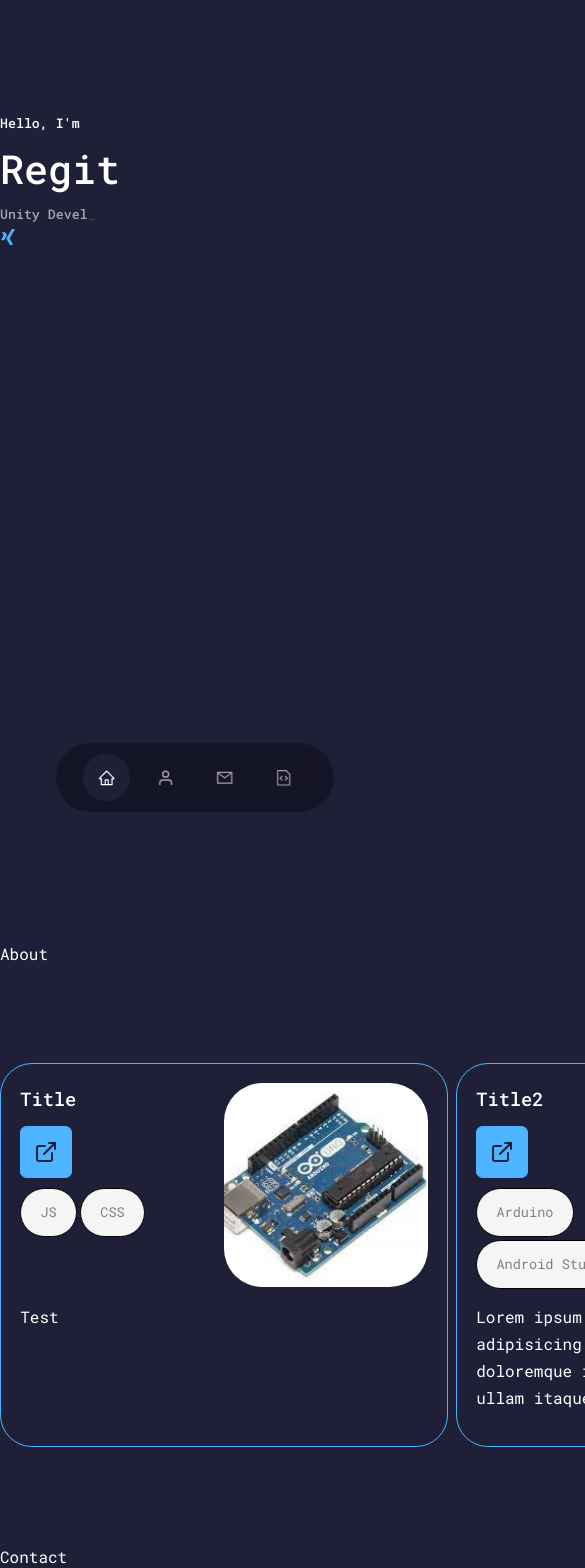
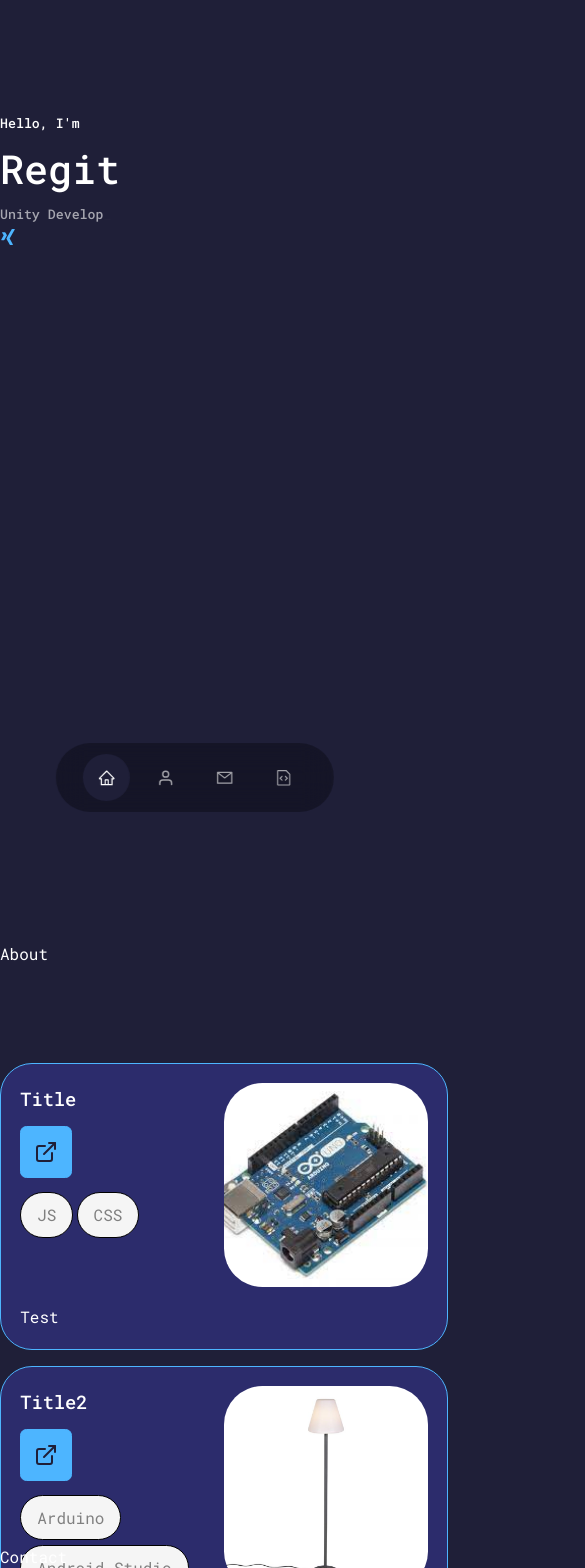
Before and after one commit to RegitGit/react-portfolio, a React (Create React App) app: page / in a window 390 px wide. Shown: the top 1568 px of the page, 585 px wide, since content can reach past the window. Built offline with nearby package versions, Linux system fonts and the light colour scheme.

Commit message:
Some css changes projects

```diff
--- a/src/components/projects/projects.css
+++ b/src/components/projects/projects.css
@@ -14,6 +14,13 @@
     padding: 1.2rem;
     border-radius: 2rem;
     border: 1px solid var(--color-primary);
+    background-color: var(--color-bg-variant);
+    transition: var(--transition);
+}
+
+.projects__article:hover {
+    background-color: transparent;
+
 }
 
 .projects__item-image-container {
@@ -42,18 +49,18 @@
 }
 
 .projects__tags {
-    margin-top: 0.4rem;
+    margin-top: 0.6rem;
 }
 
 .projects__tag {
     width: max-content;
     display: inline-block;
     margin-right: 0.2rem;
-    margin-top: 0.2rem;
+    margin-top: 0.3rem;
     color:grey;
     background-color: whitesmoke;
-    font-size: 0.85rem;
-    padding: 0.75rem 1.2rem;
+    font-size: 1rem;
+    padding: 0.5rem 1rem;
     border-radius: 6rem;
     cursor: pointer;
     border: 1px solid black;
@@ -87,3 +94,22 @@
     color: black;
     background: crimson;
 }
+
+
+/* TABLET MEDIA QUERIES */
+
+@media screen and (max-width: 1024px) {
+    .projects__container {
+        grid-template-columns: 1fr 1fr;
+        gap: 1.2rem;
+    }
+}
+
+/* PHONES MEDIA QUERIES */
+
+@media screen and (max-width: 600px) {
+    .projects__container {
+        grid-template-columns: 1fr;
+        gap: 1rem;
+    }
+}
```
